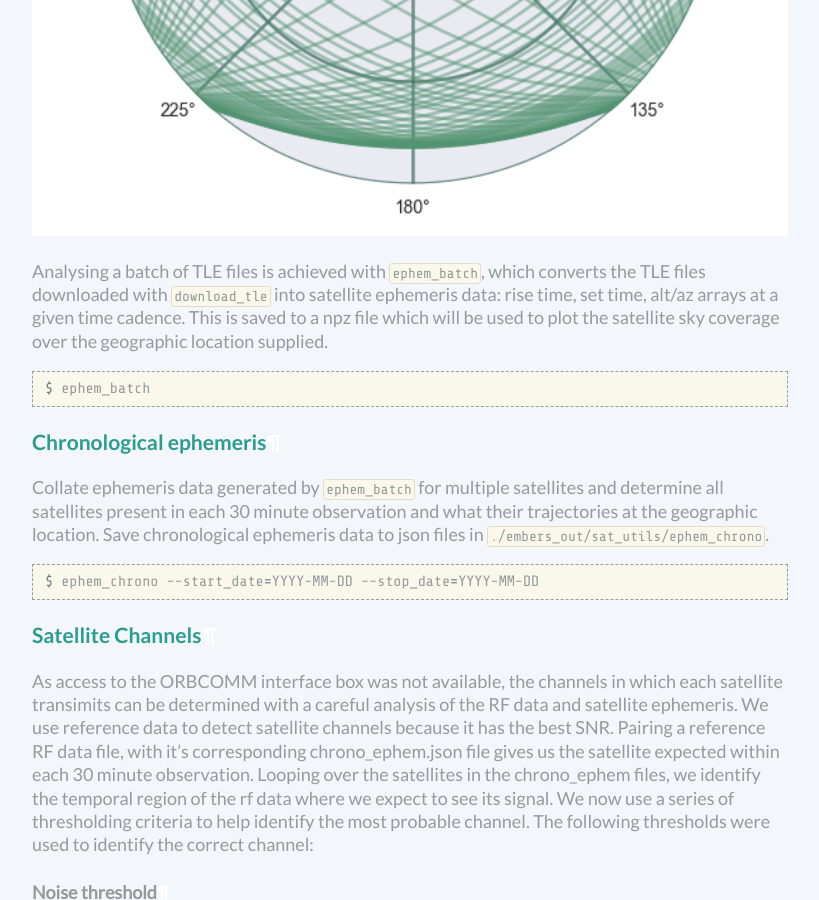
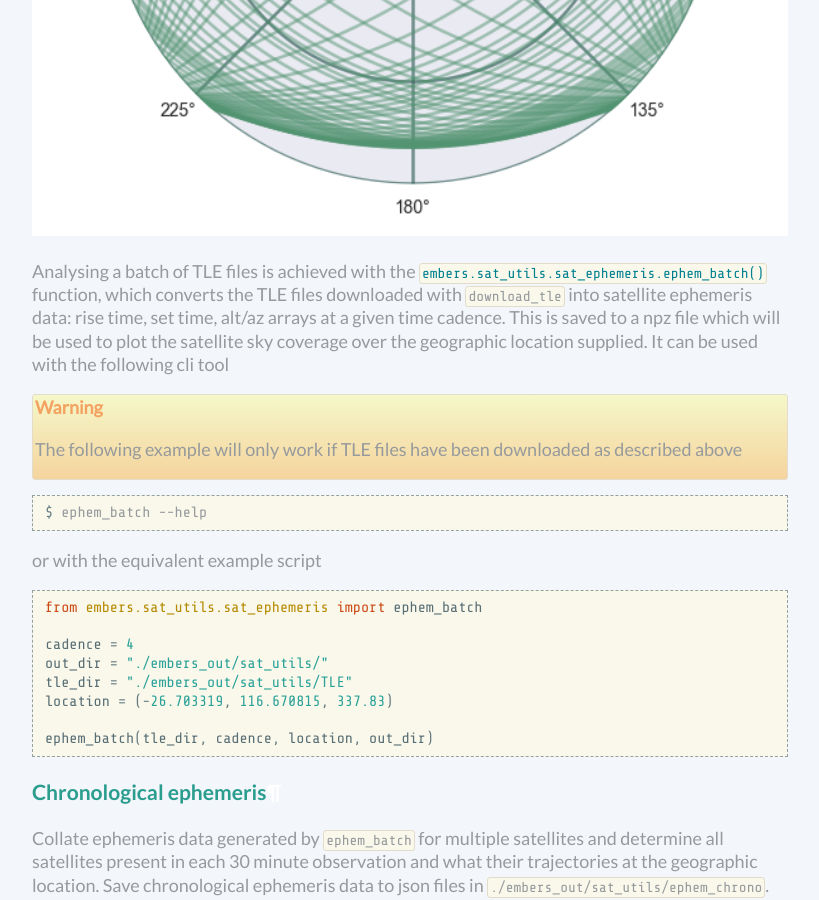
Before and after one commit to amanchokshi/EMBERS, a Sphinx documentation site: the page built from docs/embersbyexample.rst, in a window 1280 px wide and 900 px high, scrolled down 9291 px. Shown: the whole window, without its empty margins (230-1049 px from the left). Built offline with Sphinx 7.4.7, drawn with Linux system fonts in a browser that asks for light colours; some of the changed text lies outside the part shown.

Commit message:
Example batch_ephem code

```diff
--- a/docs/embersbyexample.rst
+++ b/docs/embersbyexample.rst
@@ -346,13 +346,31 @@ the :func:`~embers.sat_utils.sat_ephemeris.save_ephem` with either the following
     :width: 100%
     :alt: EMBERS custom colormaps
 
-Analysing a batch of TLE files is achieved with :samp:`ephem_batch`, which converts the TLE files downloaded with :samp:`download_tle` into satellite ephemeris
-data: rise time, set time, alt/az arrays at a given time cadence. This is saved to a npz file which will be used to plot the satellite sky coverage over the
-geographic location supplied.
+Analysing a batch of TLE files is achieved with the :func:`embers.sat_utils.sat_ephemeris.ephem_batch` function, which converts the TLE files downloaded with
+:samp:`download_tle` into satellite ephemeris data: rise time, set time, alt/az arrays at a given time cadence. This is saved to a npz file which will be used
+to plot the satellite sky coverage over the geographic location supplied. It can be used with the following cli tool
+
+.. warning::
+    The following example will only work if TLE files have been downloaded as described above
 
 .. code-block:: console
 
-    $ ephem_batch
+    $ ephem_batch --help
+
+or with the equivalent example script
+
+.. code-block:: python
+
+    from embers.sat_utils.sat_ephemeris import ephem_batch
+
+    cadence = 4
+    out_dir = "./embers_out/sat_utils/"
+    tle_dir = "./embers_out/sat_utils/TLE"
+    location = (-26.703319, 116.670815, 337.83)
+
+    ephem_batch(tle_dir, cadence, location, out_dir)
+
+
 
 Chronological ephemeris
 ^^^^^^^^^^^^^^^^^^^^^^^
```
Also changed, not shown: other parts of docs/embersbyexample.rst (+1 -1 lines), 1 other file.
